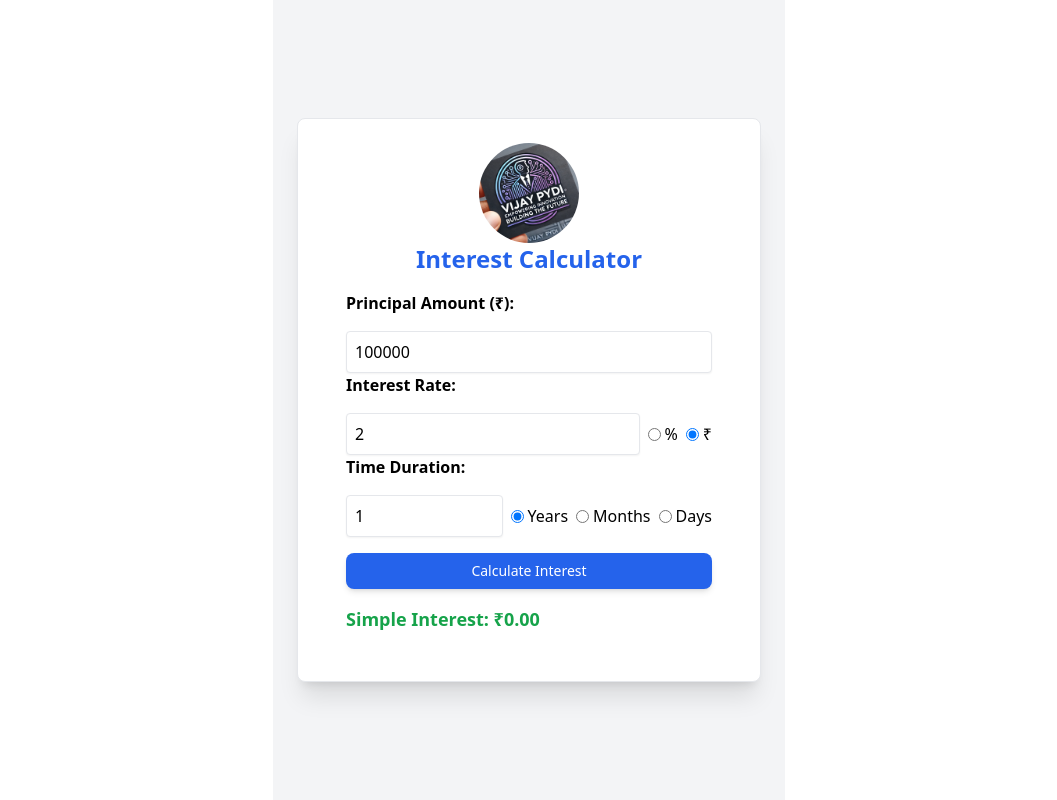
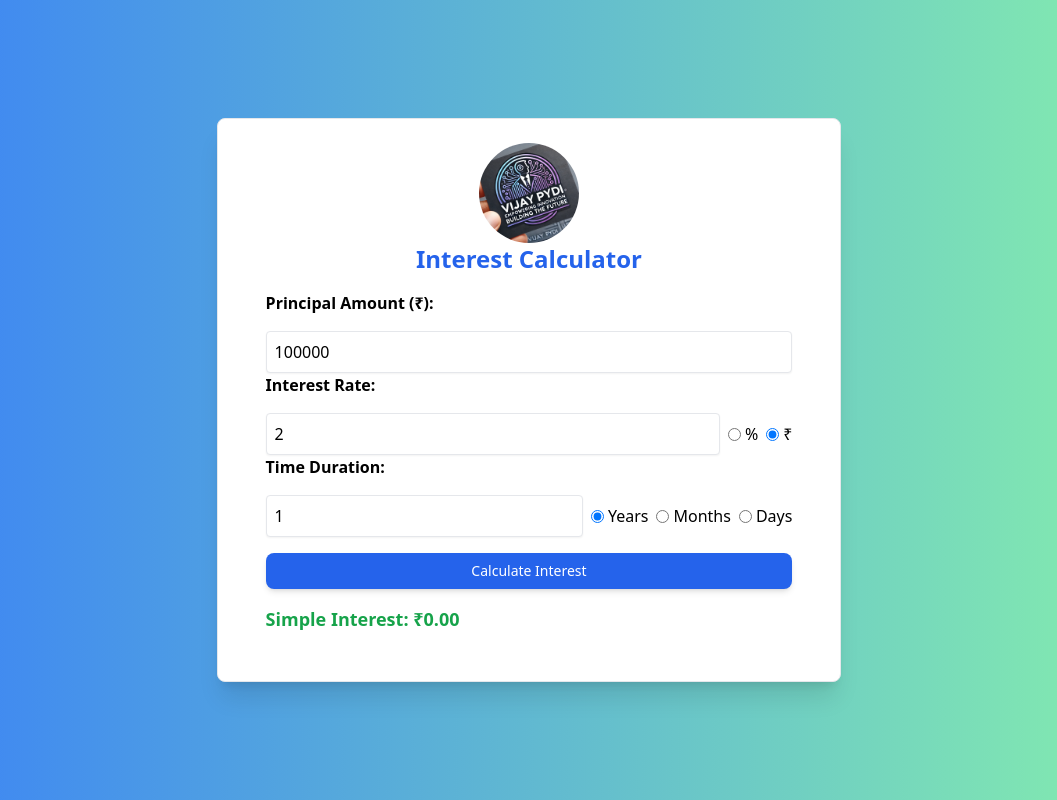
Before and after one commit to pydivijay/interest-calculator, a Next.js app: page / in a window 1280 px wide. Shown: the whole page, without its empty margins (111-1168 px from the left). Built offline with nearby package versions, Linux system fonts and the light colour scheme.

Commit message:
backgroungd color changes

```diff
--- a/app/appcomponents/InterestCalculator.jsx
+++ b/app/appcomponents/InterestCalculator.jsx
@@ -53,7 +53,7 @@
   };
 
   return (
-    <div className="p-6 max-w-lg mx-auto bg-gray-100 min-h-screen flex items-center justify-center">
+    <div className="flex flex-col items-center justify-center min-h-screen bg-gradient-to-r from-blue-500 to-green-300 p-8">
       <Card className="p-6 shadow-xl rounded-lg bg-white">
         <div className="flex justify-center">
           <Image
```
